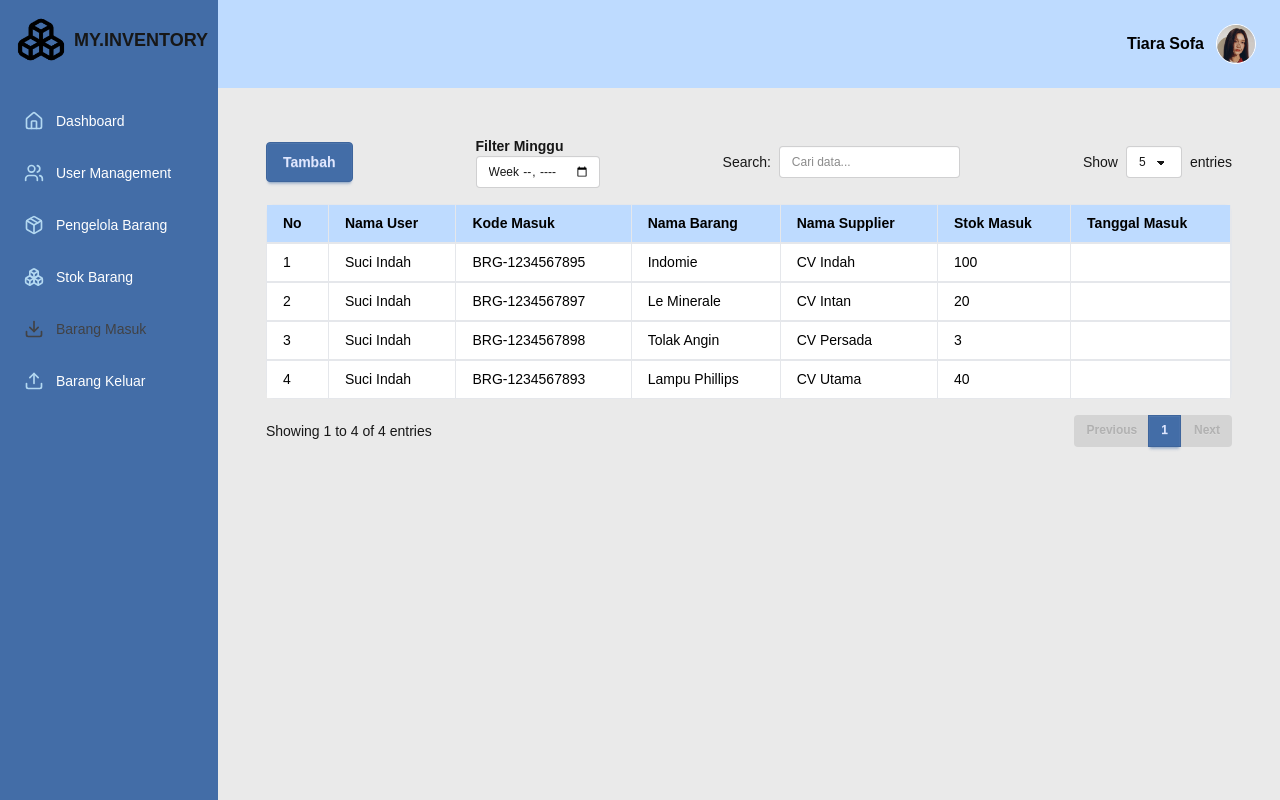
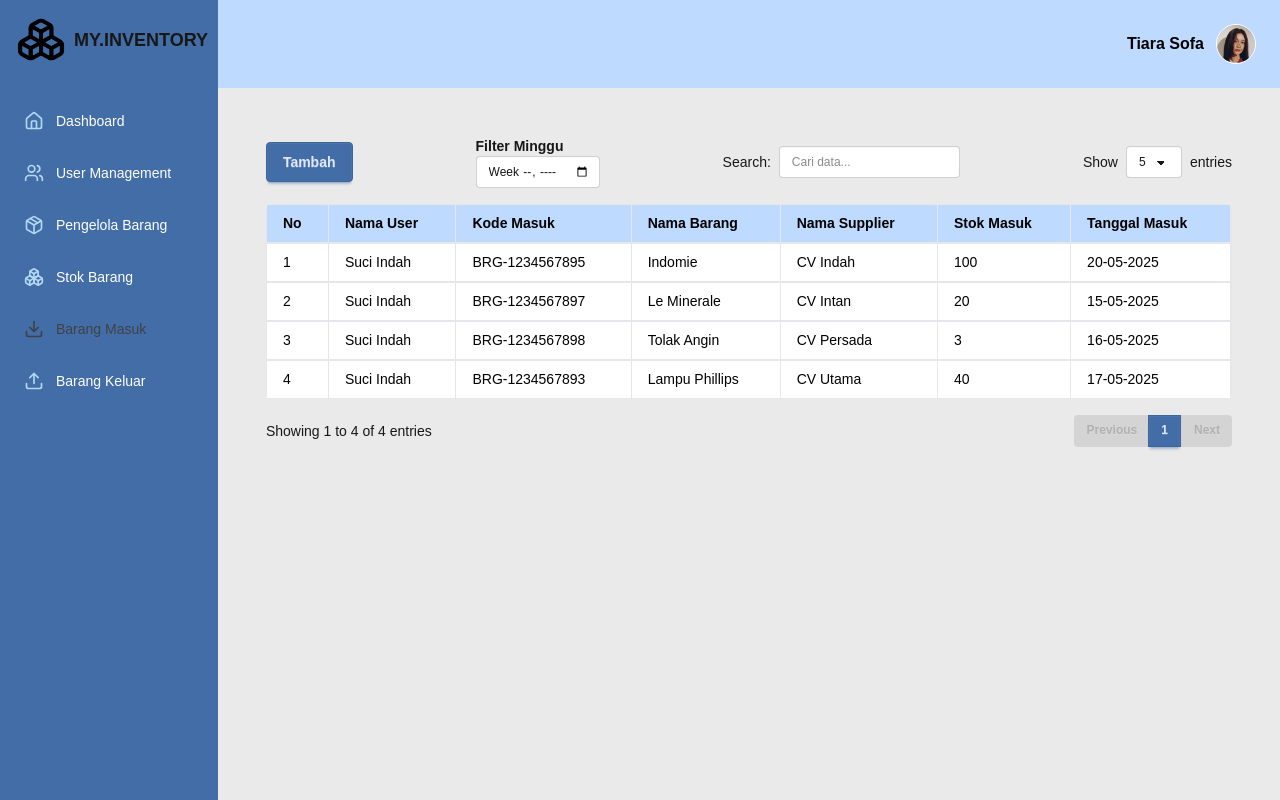
Before and after one commit to FarisAnugrah/inventory-frontend, a Next.js app: page /barangMasuk in a window 1280 px wide. Built offline with nearby package versions, Linux system fonts and the light colour scheme.

Commit message:
add tanggal masuk

```diff
--- a/src/app/barangMasuk/page.jsx
+++ b/src/app/barangMasuk/page.jsx
@@ -22,10 +22,10 @@ export default function barangMasuk() {
   ];
 
   const data = [
-    { no: 1, user: "Suci Indah", kode: "BRG-1234567895", nama: "Indomie", supplier: "CV Indah", stok: "100", satuan: "Karton" },
-    { no: 2, user: "Suci Indah", kode: "BRG-1234567897", nama: "Le Minerale", supplier: "CV Intan", stok: "20", satuan: "Karton" },
-    { no: 3, user: "Suci Indah", kode: "BRG-1234567898", nama: "Tolak Angin", supplier: "CV Persada", stok: "3", satuan: "Karton" },
-    { no: 4, user: "Suci Indah", kode: "BRG-1234567893", nama: "Lampu Phillips", supplier: "CV Utama", stok: "40", satuan: "Karton" },
+    { no: 1, user: "Suci Indah", kode: "BRG-1234567895", nama: "Indomie", supplier: "CV Indah", stok: "100", satuan: "Karton" , tanggal: "20-05-2025" },
+    { no: 2, user: "Suci Indah", kode: "BRG-1234567897", nama: "Le Minerale", supplier: "CV Intan", stok: "20", satuan: "Karton" , tanggal: "15-05-2025" },
+    { no: 3, user: "Suci Indah", kode: "BRG-1234567898", nama: "Tolak Angin", supplier: "CV Persada", stok: "3", satuan: "Karton", tanggal: "16-05-2025" },
+    { no: 4, user: "Suci Indah", kode: "BRG-1234567893", nama: "Lampu Phillips", supplier: "CV Utama", stok: "40", satuan: "Karton" , tanggal: "17-05-2025"},
 
   ];
   return (
```
